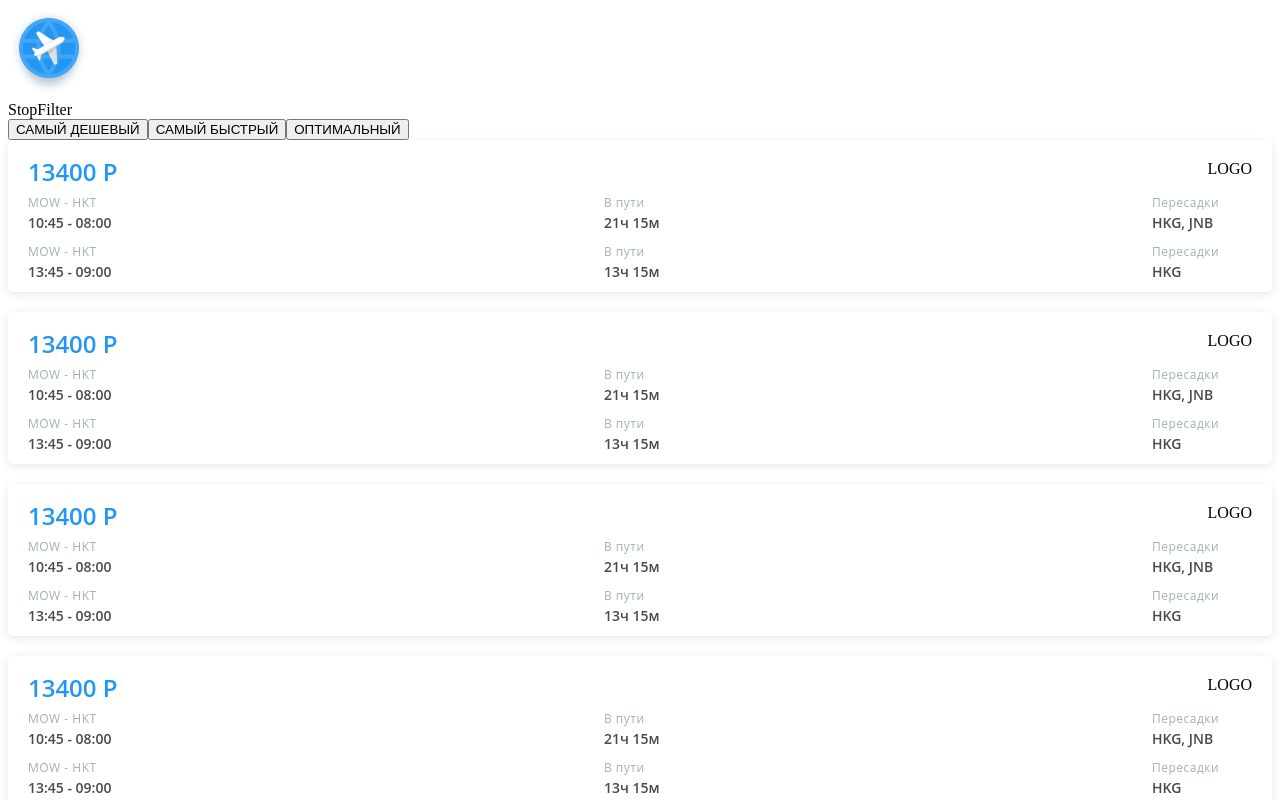
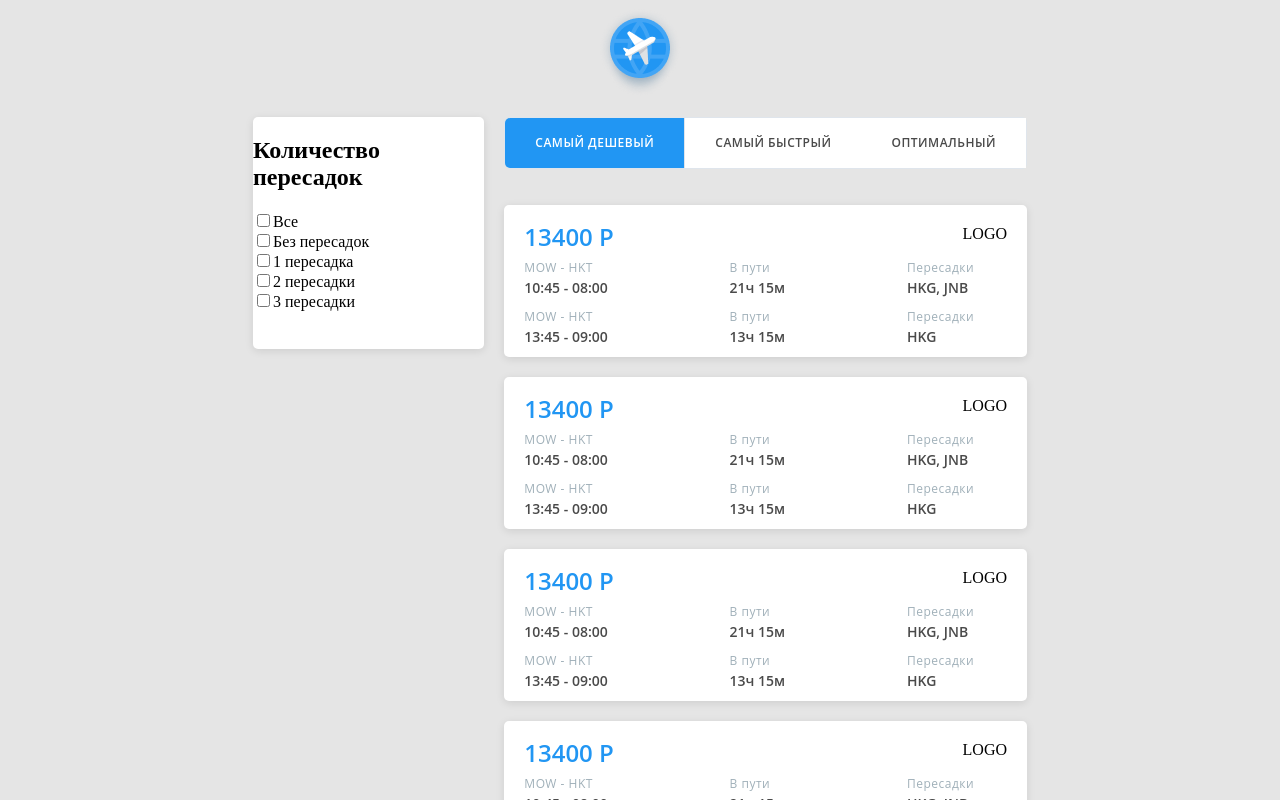
Before and after one commit to Akhvatov414/aviasales_akhv, a React (Create React App) app in the folder aviasales-app/: page / in a window 1280 px wide. Shown: the top 800 px of the page. Built offline with nearby package versions, Linux system fonts and the light colour scheme.

Commit message:
minor fixes
Верстка на моковых данных

```diff
--- a/aviasales-app/src/App.js
+++ /dev/null
@@ -1,23 +0,0 @@
-import StopFilter from './components/stopFilter/StopFilter';
-import TicketList from "./components/ticketList/TicketList";
-import LogoIcon from "./components/assets/images/Logo.png";
-
-function App() {
-  return (
-    <div className="App">
-      <div className="page-wrapper">
-        <main>
-          <div className="logo-wrapper">
-            <img src={LogoIcon} alt="logo" className="logo"/>
-          </div>
-          <div className="content=wrapper">
-            <StopFilter />
-            <TicketList />
-          </div>
-        </main>
-      </div>
-    </div>
-  );
-}
-
-export default App;
--- /dev/null
+++ b/aviasales-app/src/components/app/App.js
@@ -0,0 +1,22 @@
+import StopFilter from '../stopFilter/StopFilter';
+import TicketList from "../ticketList/TicketList";
+import LogoIcon from "../assets/images/Logo.png";
+import style from './index.module.scss';
+
+function App() {
+  return (
+    <div className="app">
+      <main className={style.wrapper}>
+        <div className={style.header}>
+          <img src={LogoIcon} alt="logo" className="logo"/>
+        </div>
+        <div className={style.content}>
+          <StopFilter />
+          <TicketList />
+        </div>
+      </main>
+    </div>
+  );
+}
+
+export default App;
--- /dev/null
+++ b/aviasales-app/src/components/app/index.module.scss
@@ -0,0 +1,22 @@
+body {
+    background-color: #E5E5E5;
+}
+
+.wrapper {
+    display: flex;
+    width: 774px;
+    margin: 0 auto;
+    gap: 20px;
+    flex-direction: column;
+}
+
+.header {
+    display: flex;
+    justify-content: center;
+}
+
+.content {
+    display: flex;
+    flex-direction: row;
+    gap: 20px;
+}
--- a/aviasales-app/src/components/sortList/SortList.js
+++ b/aviasales-app/src/components/sortList/SortList.js
@@ -1,11 +1,12 @@
 import React from 'react';
+import style from './index.module.scss';
 
 const SortList = () => {
     return (
-        <div>
-            <button>САМЫЙ ДЕШЕВЫЙ</button>
-            <button>САМЫЙ БЫСТРЫЙ</button>
-            <button>ОПТИМАЛЬНЫЙ</button>
+        <div className={style.listEl}>
+            <div className={`${style.listEl__el} ${style.active}`}>САМЫЙ ДЕШЕВЫЙ</div>
+            <div className={style.listEl__el}>САМЫЙ БЫСТРЫЙ</div>
+            <div className={style.listEl__el}>ОПТИМАЛЬНЫЙ</div>
         </div>
     );
 };
--- /dev/null
+++ b/aviasales-app/src/components/sortList/index.module.scss
@@ -0,0 +1,45 @@
+$nonActive: #ffffff;
+$active: #2196f3;
+$activeText: #ffffff;
+$borderColor: #dfe5ec;
+$text: #4a4a4a;
+
+.listEl {
+    display: flex;
+    flex-wrap: nowrap;
+    border: 1px solid $borderColor;
+    border-radius: 5px;
+    @media (max-width: 767px) {
+        flex-direction: column;
+    }
+
+    &__el {
+        white-space: nowrap;
+        padding: 15px 30px;
+        font-family: Open Sans, serif;
+        font-size: 12px;
+        font-weight: 600;
+        line-height: 20px;
+        letter-spacing: 0.5px;
+        text-align: center;
+        color: $text;
+        background-color: $nonActive;
+
+        &:first-child{
+            border-right: 1px solid $borderColor;
+            border-bottom-left-radius: 5px;
+            border-top-left-radius: 5px;
+        }
+
+        :last-child{
+            border-left: 1px solid $borderColor;
+            border-bottom-right-radius: 5px;
+            border-top-right-radius: 5px;
+        }
+        &.active {
+            transition: 0.4s;
+            color: $activeText;
+            background-color: $active;
+        }
+    }
+}
--- a/aviasales-app/src/components/stopFilter/StopFilter.js
+++ b/aviasales-app/src/components/stopFilter/StopFilter.js
@@ -1,9 +1,47 @@
 import React from 'react';
+import style from './index.module.scss';
 
 const StopFilter = () => {
     return (
-        <div>
-            StopFilter
+        <div className={style.filter}>
+            <h2 className={style.filter__header}>
+                Количество пересадок
+            </h2>
+            <label className={style.filter__option}>
+                <input
+                  className={style.filter__checkbox}
+                  type='checkbox'
+                  />
+                  Все
+            </label>
+            <label className={style.filter__option}>
+                <input
+                  className={style.filter__checkbox}
+                  type='checkbox'
+                  />
+                  Без пересадок
+            </label>
+            <label className={style.filter__option}>
+                <input
+                  className={style.filter__checkbox}
+                  type='checkbox'
+                  />
+                  1 пересадка
+            </label>
+            <label className={style.filter__option}>
+                <input
+                  className={style.filter__checkbox}
+                  type='checkbox'
+                  />
+                  2 пересадки
+            </label>
+            <label className={style.filter__option}>
+                <input
+                  className={style.filter__checkbox}
+                  type='checkbox'
+                  />
+                  3 пересадки
+            </label>
         </div>
     );
 };
--- /dev/null
+++ b/aviasales-app/src/components/stopFilter/index.module.scss
@@ -0,0 +1,9 @@
+.filter {
+    display: flex;
+    flex-basis: 35%;
+    flex-direction: column;
+    box-shadow: 0 2px 8px rgba(0, 0, 0, 0.1);
+    border-radius: 5px;
+    height: 232px;
+    background-color: #FFFFFF;
+}
--- a/aviasales-app/src/components/ticketCard/TicketCard.js
+++ b/aviasales-app/src/components/ticketCard/TicketCard.js
@@ -17,6 +17,7 @@ const TicketCard = ({ data }) => {
         backwardStops
      } = data;
     return (
+        <li>
             <div className={style.ticket}>
                 <div className={style.ticket__header}>
                     <span className={style.ticket__price}>{price} Р</span>
@@ -75,6 +76,7 @@ const TicketCard = ({ data }) => {
                 </div>
                 </div>
             </div>
+        </li>
     );
 };
 
--- a/aviasales-app/src/components/ticketCard/index.module.scss
+++ b/aviasales-app/src/components/ticketCard/index.module.scss
@@ -2,6 +2,10 @@ $ticket: #ffffff;
 $price: #2196f3;
 $title: #a0b0b9;
 $data: #4a4a4a;
+
+li {
+    list-style-type: none;
+}
 
 .ticket {
     display: flex;
--- a/aviasales-app/src/components/ticketList/TicketList.js
+++ b/aviasales-app/src/components/ticketList/TicketList.js
@@ -1,6 +1,7 @@
 import React from 'react';
 import SortList from '../sortList/SortList';
 import TicketCard from '../ticketCard/TicketCard';
+import style from './index.module.scss';
 
 const tickets = [
     {
@@ -82,9 +83,11 @@ const TicketList = () => {
         )
     })
     return (
-        <div>
-        <SortList />
-        {renderTickets}
+        <div className={style.list}>
+            <SortList />
+            <ul>
+                {renderTickets}
+            </ul>
         </div>
     );
 };
--- /dev/null
+++ b/aviasales-app/src/components/ticketList/index.module.scss
@@ -0,0 +1,9 @@
+ul {
+    padding-left: 0;
+}
+
+.list {
+    display: flex;
+    flex-direction: column;
+    flex-basis: 55%;
+}
--- a/aviasales-app/src/index.js
+++ b/aviasales-app/src/index.js
@@ -1,6 +1,6 @@
 import React from 'react';
 import ReactDOM from 'react-dom/client';
-import App from './App';
+import App from './components/app/App'
 
 const root = ReactDOM.createRoot(
   document.getElementById('root')
```
Also changed, not shown: 1 other file (tests, documents, lock files or other folders). Lines whose indentation alone changed are shown as unchanged.
